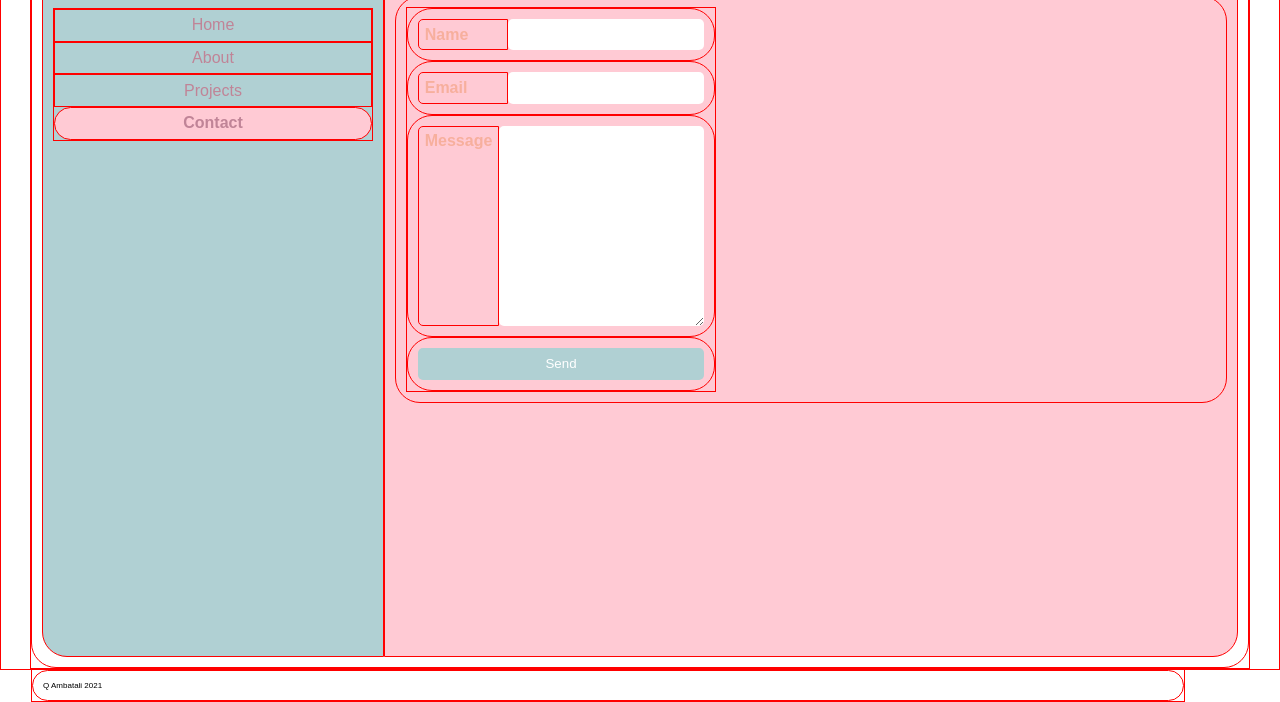
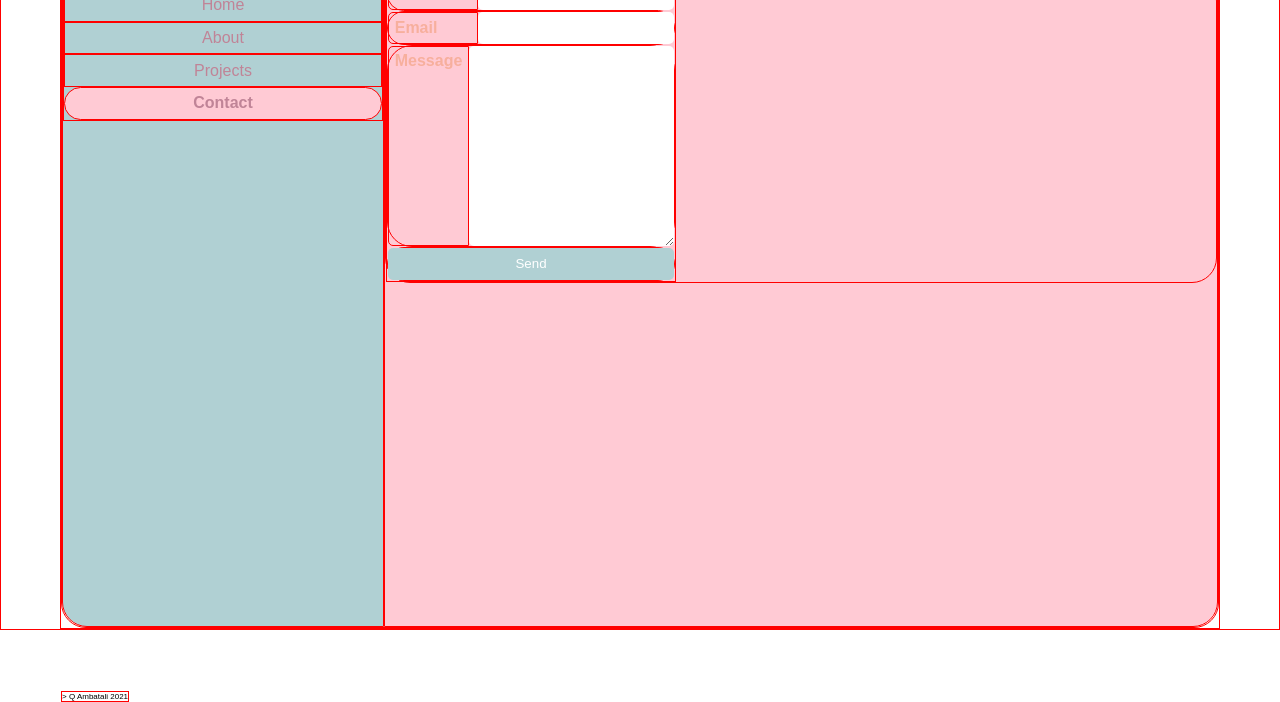
Before and after one commit to aeineeuq/aeineeuq.github.io, a plain HTML site: page contact.html in a window 1280 px wide. Shown: the part 98-800 px from the top of the page. Drawn offline with Linux system fonts and the light colour scheme.

Commit message:
remove footer

```diff
--- a/contact.html
+++ b/contact.html
@@ -50,11 +50,11 @@
 </div>
 
 
-<footer>
-    <div id="footer">
+
+    <footer>>
     Q Ambatali 2021
-    </div>
-</footer>
+    </footer>
+
 
 </body>
 </html>
--- a/styles.css
+++ b/styles.css
@@ -48,14 +48,14 @@ a:hover {
     }
 
 div{
-    padding: 10px;
+    /* padding: 10px; */
     border-radius: 25px;
     }
 
 footer{
     position:fixed;
     bottom:0;
-    width:90vw;
+    /* width:90vw; */
     text-align:center;
     font-size:8px;
     background-color: transparent;
```
Also changed, not shown: about.html (+4 -4 lines), projects.html (+2 -2 lines).
